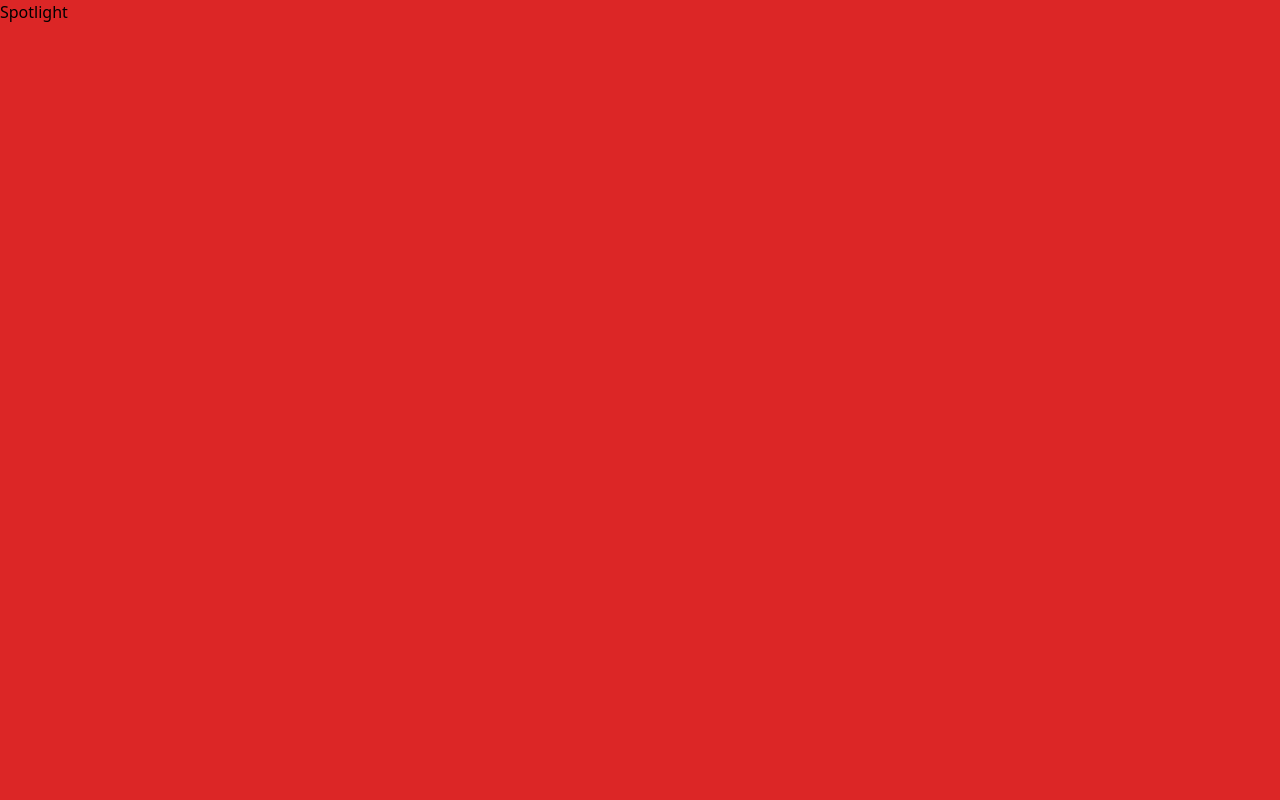
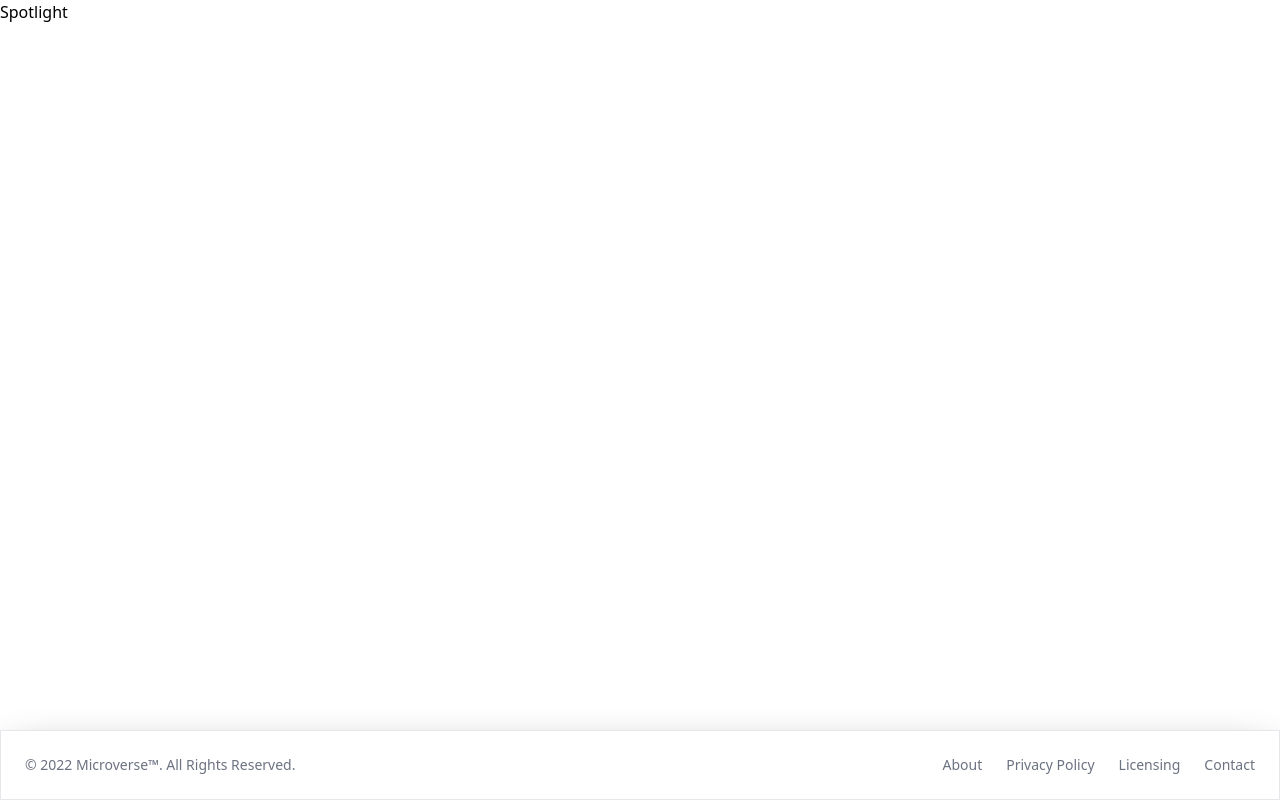
Before and after one commit to didierganthier/javascript-group-capstone, a website built with webpack: page src/index.html in a window 1280 px wide. Built offline with nearby package versions, Linux system fonts and the light colour scheme.

Commit message:
Design footer

```diff
--- a/package.json
+++ b/package.json
@@ -7,7 +7,7 @@
     "test": "jest --env=jsdom",
     "build": "webpack",
     "watch": "jest --watch",
-    "tailwind": "npx tailwindcss -i ./src/style.css -o ./dist/output.css",
+    "tailwind": "npx tailwindcss -i ./src/style.css -o ./dist/output.css --watch",
     "start": "webpack serve --open"
   },
   "repository": {
--- a/src/index.html
+++ b/src/index.html
@@ -6,7 +6,25 @@
     <meta name="viewport" content="width=device-width, initial-scale=1.0">
     <title>Spotlight</title>
 </head>
-<body class="bg-red-600">
+<body>
     <h1>Spotlight</h1>
+    <footer class="absolute bottom-0 w-full p-4 border shadow-black shadow-2xl bg-white md:flex md:items-center md:justify-between md:p-6">
+        <span class="text-sm text-gray-500 sm:text-center dark:text-gray-400">© 2022 <a href="https://microverse.org/" class="hover:underline">Microverse™</a>. All Rights Reserved.
+        </span>
+        <ul class="flex flex-wrap items-center mt-3 text-sm text-gray-500 dark:text-gray-400 sm:mt-0">
+            <li>
+                <a href="#" class="mr-4 hover:underline md:mr-6 ">About</a>
+            </li>
+            <li>
+                <a href="#" class="mr-4 hover:underline md:mr-6">Privacy Policy</a>
+            </li>
+            <li>
+                <a href="#" class="mr-4 hover:underline md:mr-6">Licensing</a>
+            </li>
+            <li>
+                <a href="#" class="hover:underline">Contact</a>
+            </li>
+        </ul>
+    </footer>
 </body>
 </html>
```
Also changed, not shown: dist/output.css.
